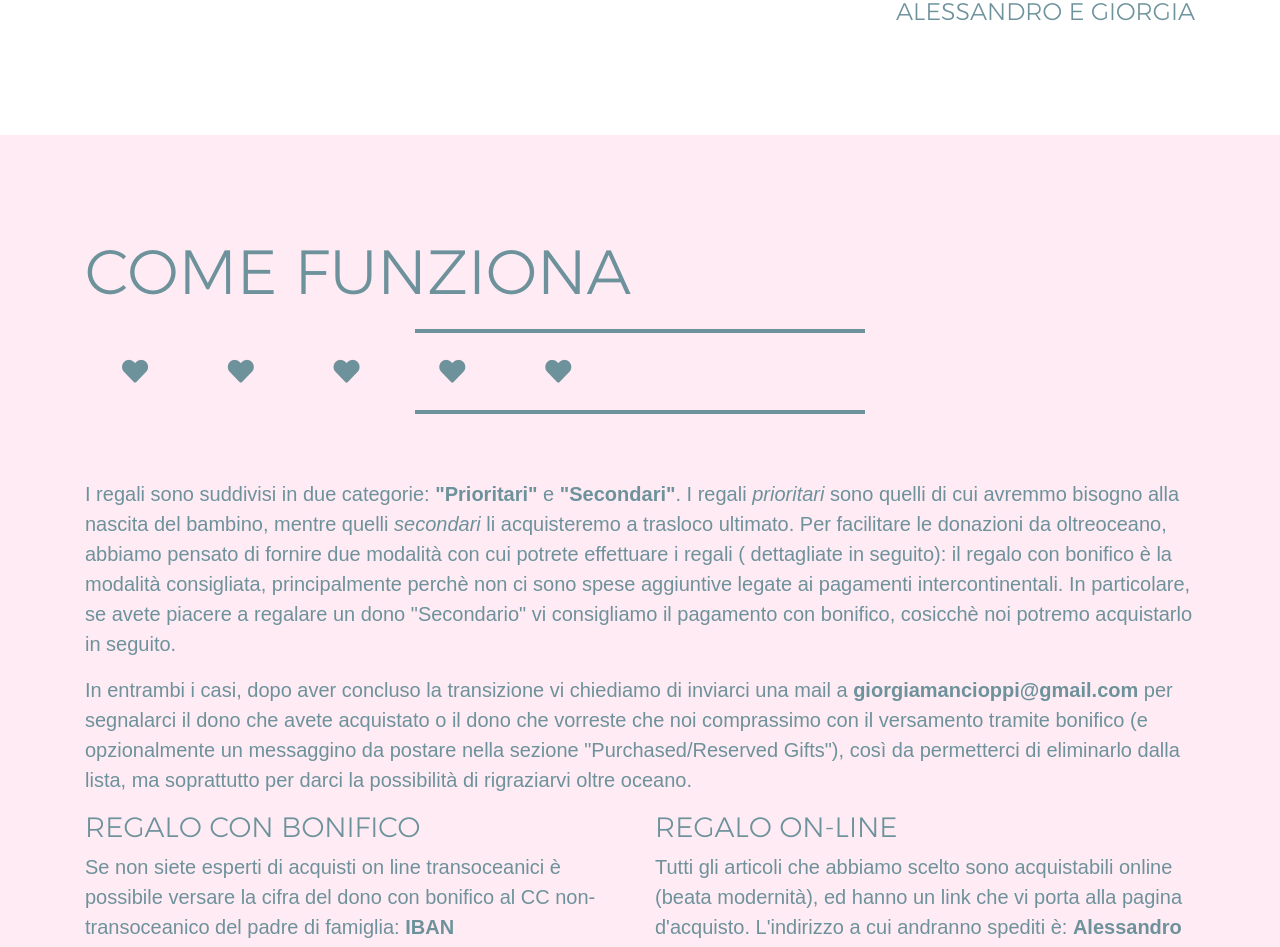
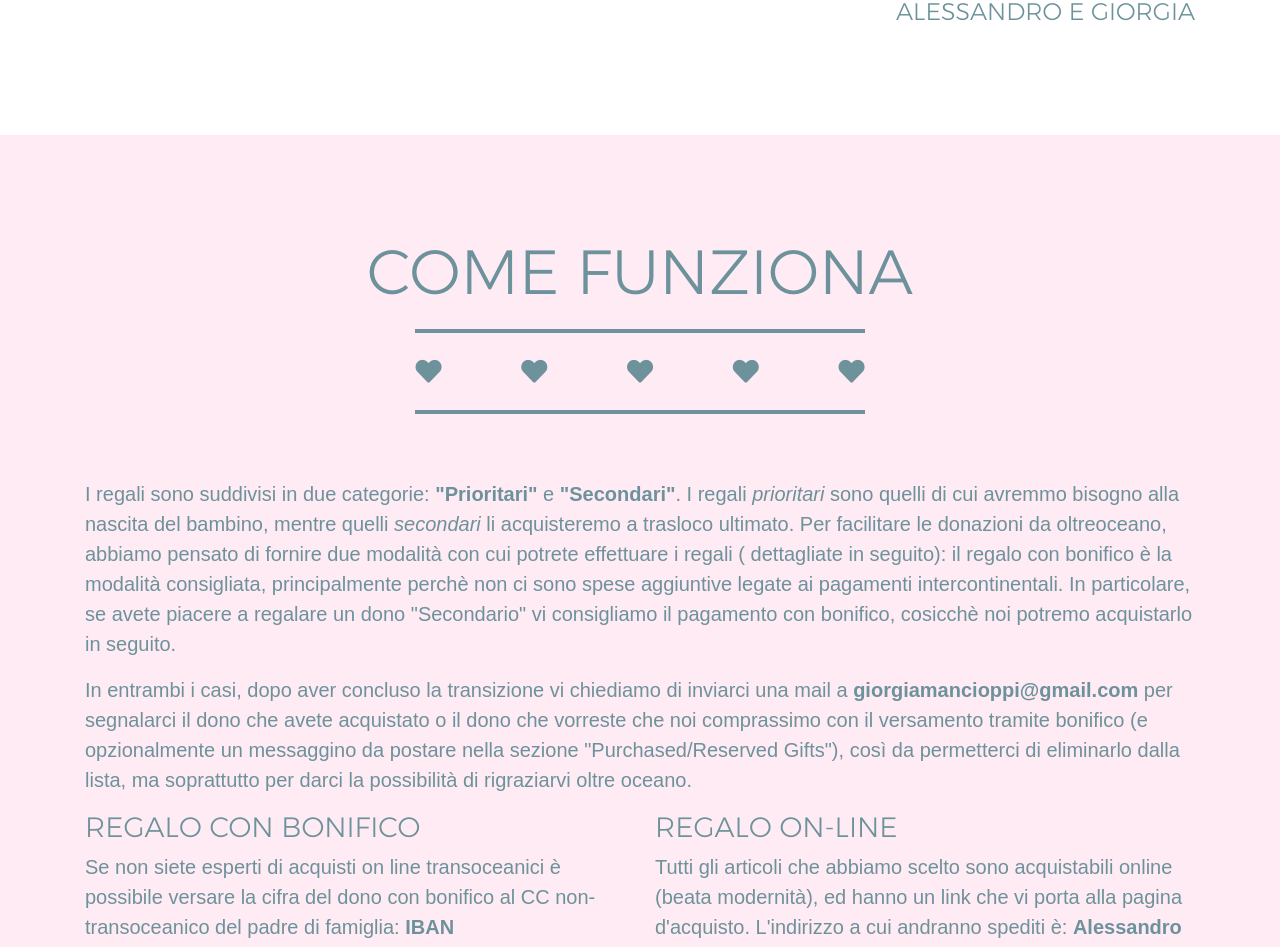
Before and after one commit to alecive/lista-bimba-roncioppi, a Jekyll site: the page built from index.html, in a window 1280 px wide. Shown: the part 1576-2523 px from the top of the page. Built offline with Jekyll 4.4.1, drawn with Linux system fonts in a browser that asks for light colours; nearby versions of some CDN libraries; emoji names are drawn with the system emoji font; some web fonts are replaced.

Commit message:
Updated website to bootstrap 4

```diff
--- a/_includes/how_to.html
+++ b/_includes/how_to.html
@@ -2,7 +2,7 @@
     <section class="success" id="howto">
         <div class="container">
             <div class="row">
-                <div class="col-lg-12 text-xs-center section-header">
+                <div class="col-lg-12 text-center section-header">
                     <h2>Come funziona</h2>
                     {% include heart.html type="primary" %}
                 </div>
--- a/_includes/registry_birth.html
+++ b/_includes/registry_birth.html
@@ -1,7 +1,7 @@
     <section id="portfolio">
         <div class="container">
             <div class="row">
-                <div class="col-lg-12 text-xs-center section-header">
+                <div class="col-lg-12 text-center section-header">
                     <h2>Available gifts</h2>
                     {% include heart.html type="primary" %}
                 </div>
@@ -20,7 +20,7 @@
             {% assign purchsize = purchased | size %}
 
             <div class="row">
-                <div class="col-lg-12 text-xs-center">
+                <div class="col-lg-12 text-center">
                     <div class="card-columns">
                     {% for obj in available reversed %}
                         <div class="card">
@@ -39,65 +39,6 @@
                     </div>
                 </div>
             </div>
-
-            <!-- <ul class="nav nav-tabs">
-                <li class="nav-item">
-                    <a  class="nav-link active" data-toggle="tab" href="#priority">
-                        <i  class="sacrifice heart {{ include.type }} fas fa-heart" aria-hidden="true"></i>
-                        <i  class="supersacrifice heart {{ include.type }} fas fa-heart" aria-hidden="true"></i>
-                        Prioritari
-                        <i  class="supersacrifice heart {{ include.type }} fas fa-heart" aria-hidden="true"></i>
-                        <i  class="sacrifice heart {{ include.type }} fas fa-heart" aria-hidden="true"></i>
-                    </a>
-                </li>
-                <li class="nav-item">
-                    <a  class="nav-link" data-toggle="tab" href="#non-priority">
-                        <i  class="sacrifice heart {{ include.type }} fas fa-heart" aria-hidden="true"></i>
-                        <i  class="supersacrifice heart {{ include.type }} fas fa-heart" aria-hidden="true"></i>
-                        Secondari
-                        <i  class="supersacrifice heart {{ include.type }} fas fa-heart" aria-hidden="true"></i>
-                        <i  class="sacrifice heart {{ include.type }} fas fa-heart" aria-hidden="true"></i>
-                    </a>
-                </li>
-            </ul>
-            <div class="tab-content">
-                <div id="priority" class="tab-pane fade in active">
-                    <div class="card-columns">
-                    {% for obj in primary reversed %}
-                        <div class="card">
-                            <a href="{{ obj.link }}" target="_blank">
-                                <div class="card-block">
-                                    <h4 class="card-title">{{ obj.name }}</h4>
-                                </div>
-                                {% if obj.img %}<img src="{{ obj.img }}" alt="Card image"/>{% endif %}
-                                <div class="card-block">
-                                    <p class="card-text">{{ obj.description }}</p>
-                                    <h4>$ {{ obj.price }}</h4>
-                                </div>
-                            </a>
-                        </div>
-                    {% endfor %}
-                    </div>
-                </div>
-                <div id="non-priority" class="tab-pane fade">
-                    <div class="card-columns">
-                    {% for obj in secondary reversed %}
-                        <div class="card">
-                            <a href="{{ obj.link }}" target="_blank">
-                                <div class="card-block">
-                                    <h4 class="card-title">{{ obj.name }}</h4>
-                                </div>
-                                {% if obj.img %}<img src="{{ obj.img }}" alt="Card image"/>{% endif %}
-                                <div class="card-block">
-                                    <p class="card-text">{{ obj.description }}</p>
-                                    <h4>$ {{ obj.price }}</h4>
-                                </div>
-                            </a>
-                        </div>
-                    {% endfor %}
-                    </div>
-                </div>
-            </div> -->
         </div>
     </section>
 
@@ -105,13 +46,13 @@
     <section class="success" id="portfolio">
         <div class="container">
             <div class="row">
-                <div class="col-lg-12 text-xs-center section-header">
+                <div class="col-lg-12 text-center section-header">
                     <h2 class="section-heading">Purchased / Reserved Gifts</h2>
                     {% include heart.html type="primary" %}
                 </div>
             </div>
             <div class="row">
-                <div class="col-lg-12 text-xs-center">
+                <div class="col-lg-12 text-center">
                     <div class="card-columns">
                     {% for obj in purchased reversed %}
                         <div class="card">
--- a/_includes/your_reactions.html
+++ b/_includes/your_reactions.html
@@ -2,7 +2,7 @@
     <section id="facceda">
         <div class="container">
             <div class="row">
-                <div class="col-lg-12 text-xs-center section-header">
+                <div class="col-lg-12 text-center section-header">
                     <h2>Le vostre reazioni</h2>
                     {% include heart.html type="primary" %}
                 </div>
```
